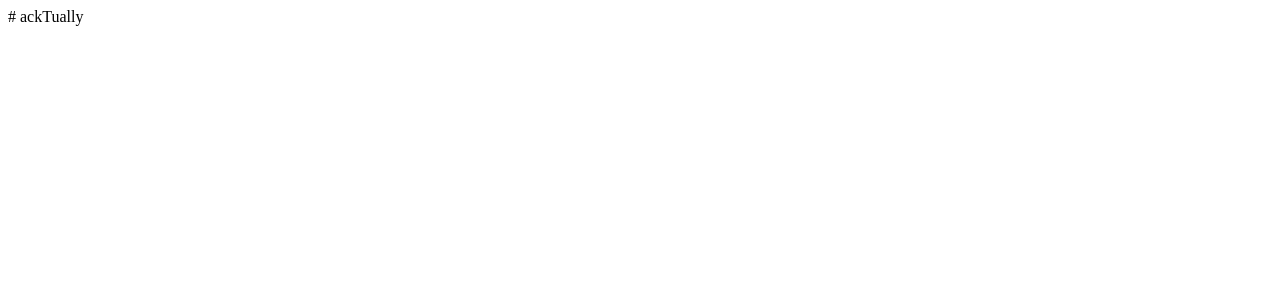
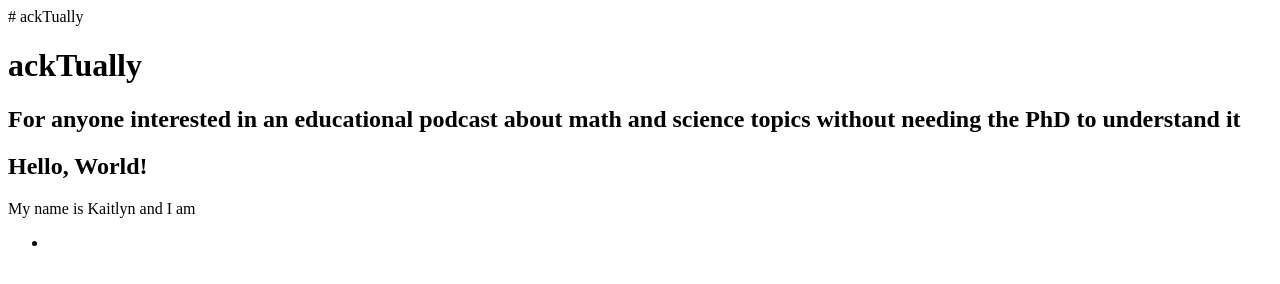
Before and after one commit to kyanna1/ackTually, a plain HTML site: page index.html in a window 1280 px wide. Drawn offline with Linux system fonts and the light colour scheme.

Commit message:
Update index.html

```diff
--- a/index.html
+++ b/index.html
@@ -1 +1,22 @@
 # ackTually
+<!DOCTYPE html>
+<html>
+    <head>
+        <meta charset="utf-8">
+        <title>Project: ackTually podcast</title>
+        <style>
+
+        </style>
+    </head>
+    <body>
+
+        <h1>ackTually</h1>
+        <h2>For anyone interested in an educational podcast about math and science topics without needing the PhD to understand it</h2>
+        <h2>Hello, World!</h2>
+        <p>My name is Kaitlyn and I am </p>
+        <ul>
+            <li></li>
+        </ul>
+
+    </body>
+</html>
```
